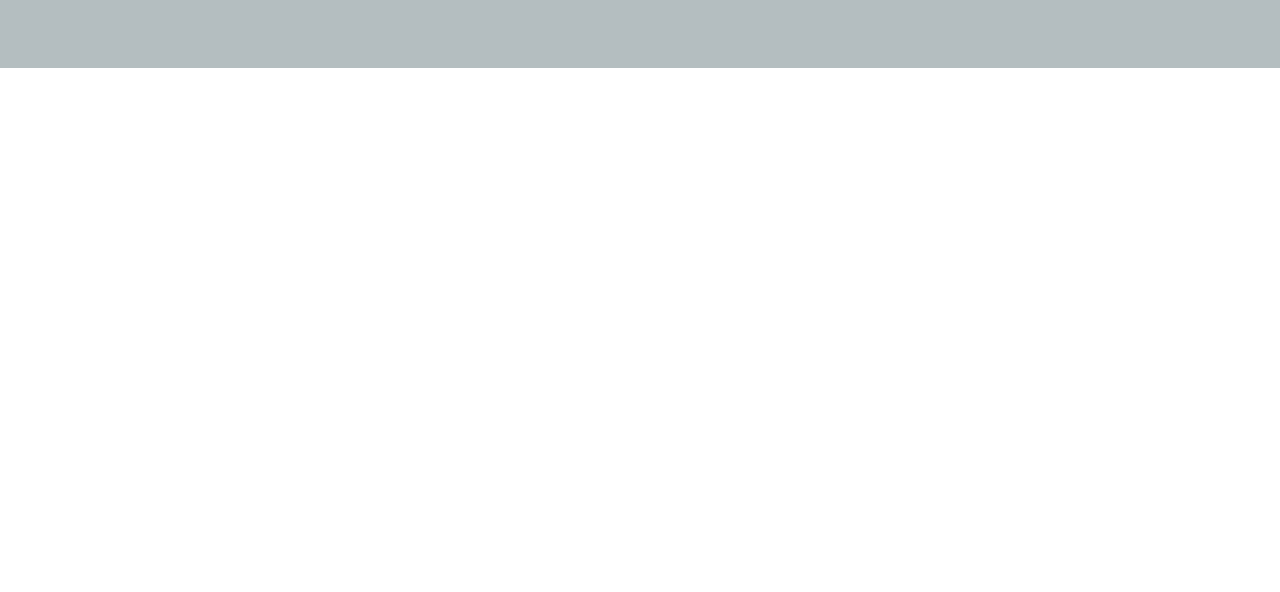
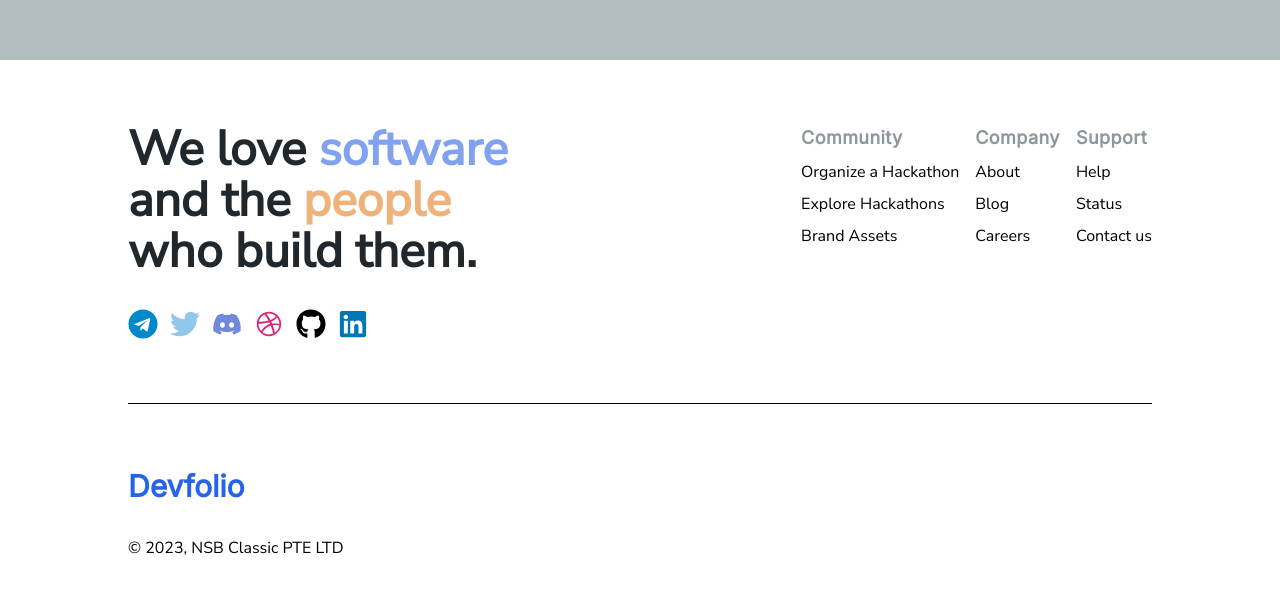
Before and after one commit to bhendi-boi/vashisit23reverseeng, a React (Vite) app: page / in a window 1280 px wide. Shown: the part 816-1408 px from the top of the page. Before the commit the page ends 884 px from the top, so only its background shows below. Built offline with nearby package versions, Linux system fonts and the light colour scheme.

Commit message:
footer over

```diff
--- a/src/App.jsx
+++ b/src/App.jsx
@@ -1,3 +1,4 @@
+import Footer from "./Footer";
 import Map from "./Map";
 import Nav from "./Nav";
 import Search from "./Search";
@@ -10,6 +11,7 @@
         <Map />
         <Search />
       </main>
+      <Footer />
     </>
   );
 }
--- /dev/null
+++ b/src/Footer.jsx
@@ -0,0 +1,66 @@
+import {
+  FaDiscord,
+  FaTelegram,
+  FaTwitter,
+  FaGithub,
+  FaLinkedin,
+} from "react-icons/fa";
+import { AiOutlineDribbble } from "react-icons/ai";
+
+const Footer = () => {
+  return (
+    <footer className="w-4/5 mx-auto">
+      <div className="flex py-16 border-b border-black">
+        <div className="w-2/5 mr-auto ">
+          <p className=" text-5xl font-extrabold leading-[106%] text-footer-black">
+            We love <span className="text-footer-blue">software</span> and the{" "}
+            <span className="text-footer-orange">people</span> who build them.
+          </p>
+          <div className="flex gap-3 mt-8">
+            <FaTelegram size={30} className="text-footer-telegram" />
+            <FaTwitter size={30} className="text-footer-twitter" />
+            <FaDiscord size={30} className="text-footer-discord" />
+            <AiOutlineDribbble size={30} className="text-pink-600" />
+            <FaGithub size={30} />
+            <FaLinkedin size={30} className="text-footer-linkedin" />
+          </div>
+        </div>
+
+        <div className="flex flex-wrap gap-4">
+          <div className="flex flex-col gap-2 text-black">
+            <h3 className="text-lg font-semibold tracking-wide text-footer-bg font-map">
+              Community
+            </h3>
+            <span>Organize a Hackathon</span>
+            <span>Explore Hackathons</span>
+            <span>Brand Assets</span>
+          </div>
+          <div className="flex flex-col gap-2 text-black">
+            <h3 className="text-lg font-semibold tracking-wide text-footer-bg font-map">
+              Company
+            </h3>
+            <span>About</span>
+            <span>Blog</span>
+            <span>Careers</span>
+          </div>
+          <div className="flex flex-col gap-2 text-black">
+            <h3 className="text-lg font-semibold tracking-wide text-footer-bg font-map">
+              Support
+            </h3>
+            <span>Help</span>
+            <span>Status</span>
+            <span>Contact us</span>
+          </div>
+        </div>
+      </div>
+      <div className="my-16">
+        <h4 className="mb-8 text-3xl font-extrabold text-blue-600 font-map">
+          Devfolio
+        </h4>
+        <p>&copy; 2023, NSB Classic PTE LTD</p>
+      </div>
+    </footer>
+  );
+};
+
+export default Footer;
--- a/src/Map.jsx
+++ b/src/Map.jsx
@@ -3,8 +3,8 @@
 
 const Map = () => {
   return (
-    <Tab.Group className="flex justify-center my-2 font-medium bg-white font-map">
-      <Tab.List className="p-1 mx-auto text-white bg-button-inactive">
+    <Tab.Group className="flex items-center justify-center p-3 font-medium bg-white font-map">
+      <Tab.List className="mx-auto text-white bg-button-inactive">
         <Tab
           className={({ selected }) => {
             return (
--- a/src/Nav.jsx
+++ b/src/Nav.jsx
@@ -2,7 +2,7 @@
 import LOGO from "../public/Devfolio - Normal.png";
 const Nav = () => {
   return (
-    <nav className="h-[76px] flex text-black items-center p-8 border-[2px]">
+    <nav className="h-[76px] flex text-black items-center p-8 border-b-[2px]">
       <div className="flex gap-4 mr-auto font-semibold text-nav-inactive">
         <img src={LOGO} alt="" className="items-center h-[20px]" />
         <span className="hover:text-black">Home</span>
--- a/tailwind.config.cjs
+++ b/tailwind.config.cjs
@@ -12,6 +12,14 @@
         "search-bg": "#e4eaeb",
         "search-text": "#273339",
         "search-border": "rgb(142, 152, 156)",
+        "footer-bg": "#8E989C",
+        "footer-blue": "#81A2EF",
+        "footer-orange": "#EEB27B",
+        "footer-black": "#20282d",
+        "footer-twitter": "#91c7eb",
+        "footer-telegram": "#0088cc",
+        "footer-discord": "#7289da",
+        "footer-linkedin": "#0077b5",
       },
       fontFamily: {
         body: ["Nunito Sans", "sans-serif"],
```
